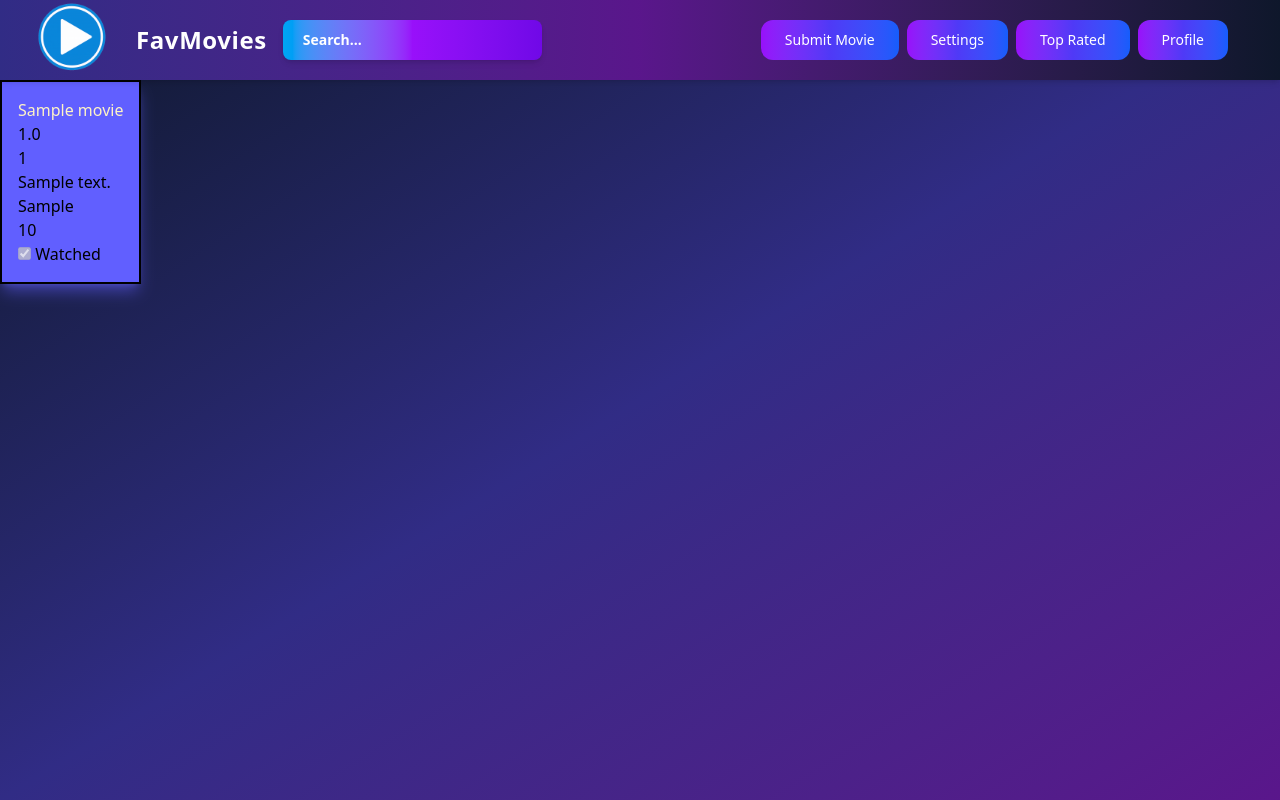
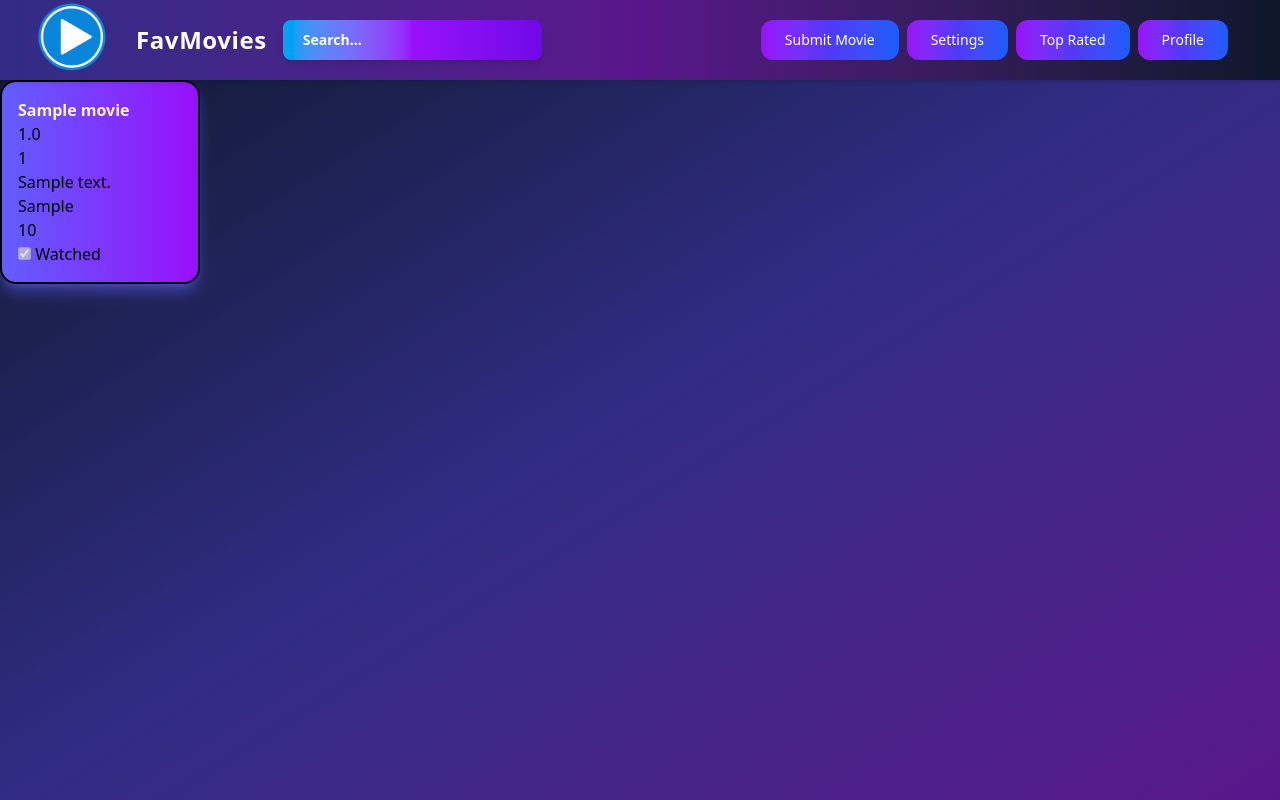
Before and after one commit to Sogaria/FavMov, a Django app: page / in a window 1280 px wide. Run offline with Django 5.2, Linux system fonts and the light colour scheme; tables that the repository leaves empty hold one stand-in row (values such as "Sample post"); some libraries are stand-ins or nearby versions.

Commit message:
Changed styling from movie_card a bit

```diff
--- a/fav_mov/static/fav_mov/js/main.js
+++ b/fav_mov/static/fav_mov/js/main.js
@@ -50,7 +50,6 @@ function openMovieModal(movieId) {
         .then(data => {
             document.getElementById('id_movie_id').value = movieId;
             document.getElementById('id_title').value = data.title;
-            document.getElementById('id_watched').checked = data.watched;
             document.getElementById('id_imdb').value = data.imdb;
             document.getElementById('id_date').value = data.date;
             document.getElementById('id_description').value = data.description;
--- a/fav_mov/templates/fav_mov/partials/movie_card.html
+++ b/fav_mov/templates/fav_mov/partials/movie_card.html
@@ -1,7 +1,7 @@
 <!-- Display movie in a box -->
 <div onclick="openMovieModal({{ movie.id }})" class="cursor-pointer">
-    <div class="bg-indigo-500 shadow-lg shadow-indigo-500/50 border-2 border-black p-4 inline-block">
-        <h1 class="text-amber-100">{{ movie.title }}</h1>
+    <div class="bg-gradient-to-r from bg-indigo-500 to-purple-600 h-full w-50 rounded-2xl shadow-lg shadow-indigo-500/50 border-2 border-black p-4 inline-block">
+        <h1 class="text-amber-100 font-extrabold">{{ movie.title }}</h1>
         <p>{{ movie.imdb }}</p>
         <p>{{ movie.date }}</p>
         <p>{{ movie.description }}</p>
--- a/fav_mov/views.py
+++ b/fav_mov/views.py
@@ -11,8 +11,11 @@ def homepage(request):
     if request.method == 'POST':
         movie_id = request.POST.get('movie_id')
         if movie_id:
-            movie = get_object_or_404(Movie, id=movie_id)
-            form = MovieForm(request.POST, request.FILES, instance=movie)
+            try:
+                movie = Movie.objects.get(id=movie_id)
+                form = MovieForm(request.POST, request.FILES, instance=movie)
+            except Movie.DoesNotExist:
+                form = MovieForm(request.POST, request.FILES) #prevent crash when reusing same movie id after deleting
         else:
             form = MovieForm(request.POST, request.FILES)
 
--- a/static/css/output.css
+++ b/static/css/output.css
@@ -62,6 +62,7 @@
     --font-weight-medium: 500;
     --font-weight-semibold: 600;
     --font-weight-bold: 700;
+    --font-weight-extrabold: 800;
     --tracking-wide: 0.025em;
     --radius-lg: 0.5rem;
     --radius-xl: 0.75rem;
@@ -362,6 +363,15 @@
   .w-24 {
     width: calc(var(--spacing) * 24);
   }
+  .w-32 {
+    width: calc(var(--spacing) * 32);
+  }
+  .w-50 {
+    width: calc(var(--spacing) * 50);
+  }
+  .w-100 {
+    width: calc(var(--spacing) * 100);
+  }
   .w-full {
     width: 100%;
   }
@@ -599,6 +609,10 @@
     --tw-gradient-to: var(--color-indigo-900);
     --tw-gradient-stops: var(--tw-gradient-via-stops, var(--tw-gradient-position), var(--tw-gradient-from) var(--tw-gradient-from-position), var(--tw-gradient-to) var(--tw-gradient-to-position));
   }
+  .to-purple-600 {
+    --tw-gradient-to: var(--color-purple-600);
+    --tw-gradient-stops: var(--tw-gradient-via-stops, var(--tw-gradient-position), var(--tw-gradient-from) var(--tw-gradient-from-position), var(--tw-gradient-to) var(--tw-gradient-to-position));
+  }
   .to-purple-800 {
     --tw-gradient-to: var(--color-purple-800);
     --tw-gradient-stops: var(--tw-gradient-via-stops, var(--tw-gradient-position), var(--tw-gradient-from) var(--tw-gradient-from-position), var(--tw-gradient-to) var(--tw-gradient-to-position));
@@ -674,6 +688,10 @@
   .font-bold {
     --tw-font-weight: var(--font-weight-bold);
     font-weight: var(--font-weight-bold);
+  }
+  .font-extrabold {
+    --tw-font-weight: var(--font-weight-extrabold);
+    font-weight: var(--font-weight-extrabold);
   }
   .font-medium {
     --tw-font-weight: var(--font-weight-medium);
```
Also changed, not shown: db.sqlite3.
